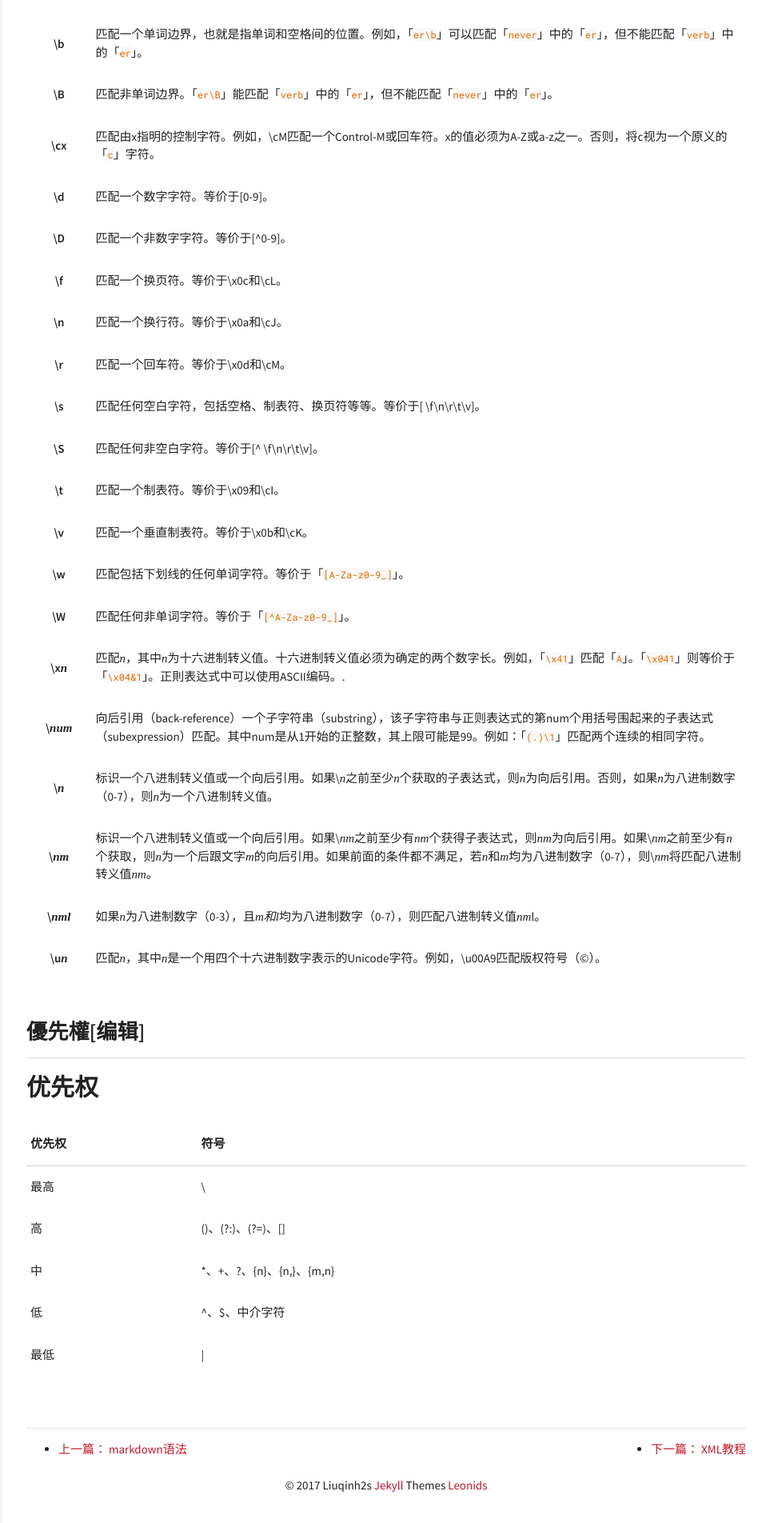
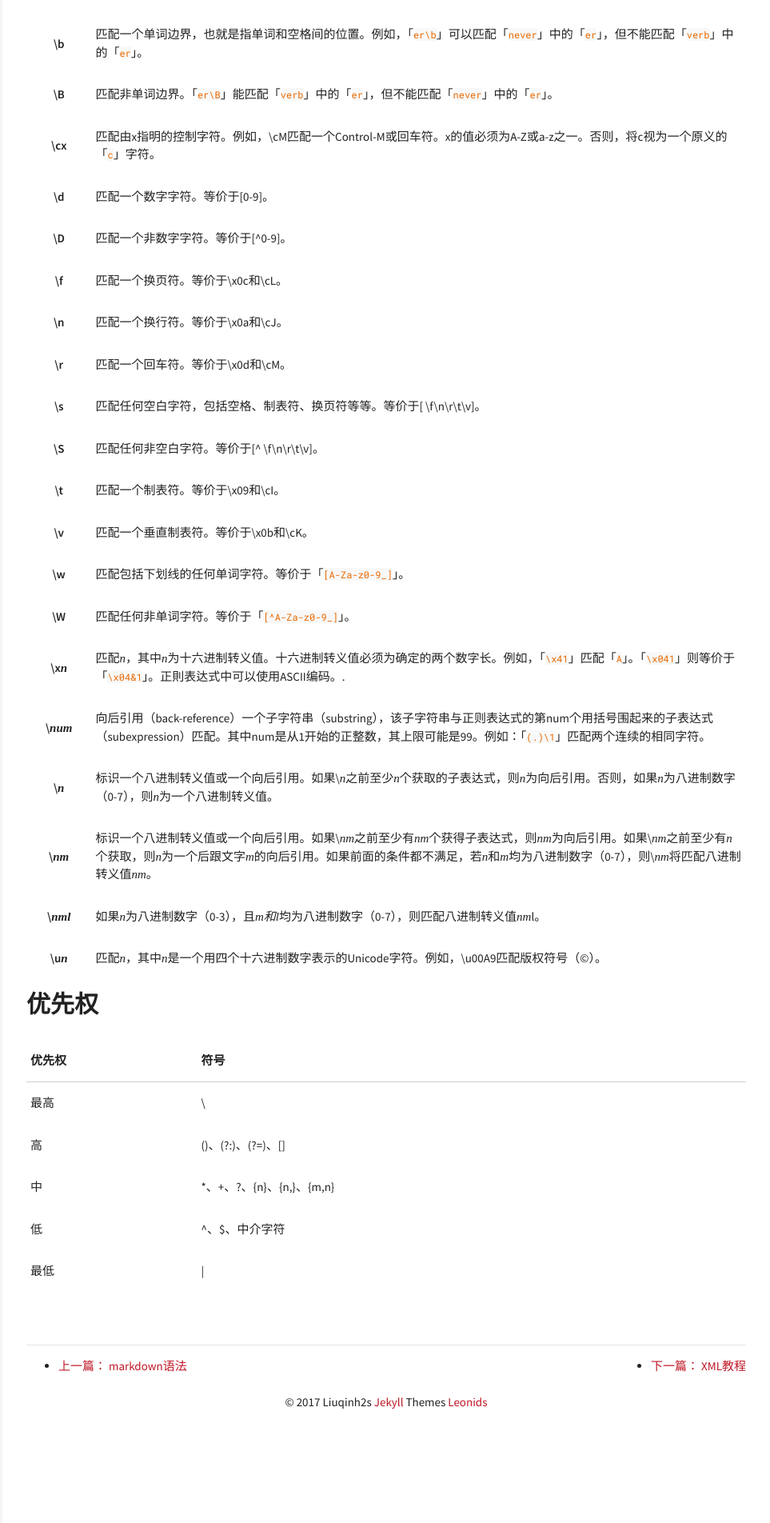
Before and after one commit to transcendtron/liuqinh2s.github.io, a Jekyll site: the page built from _posts/2017-1-20-正则表达式.md, in a window 1280 px wide. Shown: the part 2903-4807 px from the top of the page at 80% size, without its empty margins (317-1280 px from the left). Built offline with Jekyll 4.4.1, drawn with Linux system fonts in a browser that asks for light colours; formulas are drawn with MathJax 3; comment, search, counter and statistics services are not loaded.

Commit message:
add blog

```diff
--- a/_posts/2017-1-20-正则表达式.md
+++ b/_posts/2017-1-20-正则表达式.md
@@ -220,7 +220,6 @@ comments: true
 <td>匹配<span style="font-family:Times New Roman; font-style:italic;">n</span>，其中<span style="font-family:Times New Roman; font-style:italic;">n</span>是一个用四个十六进制数字表示的Unicode字符。例如，\u00A9匹配版权符号（©）。</td>
 </tr>
 </table>
-<h2><span class="mw-headline" id=".E5.84.AA.E5.85.88.E6.AC.8A">優先權</span><span class="mw-editsection"><span class="mw-editsection-bracket">[</span><a href="/w/index.php?title=%E6%AD%A3%E5%88%99%E8%A1%A8%E8%BE%BE%E5%BC%8F&amp;action=edit&amp;section=6" title="编辑小节：優先權">编辑</a><span class="mw-editsection-bracket">]</span></span></h2>
 
 # 优先权
 
```
